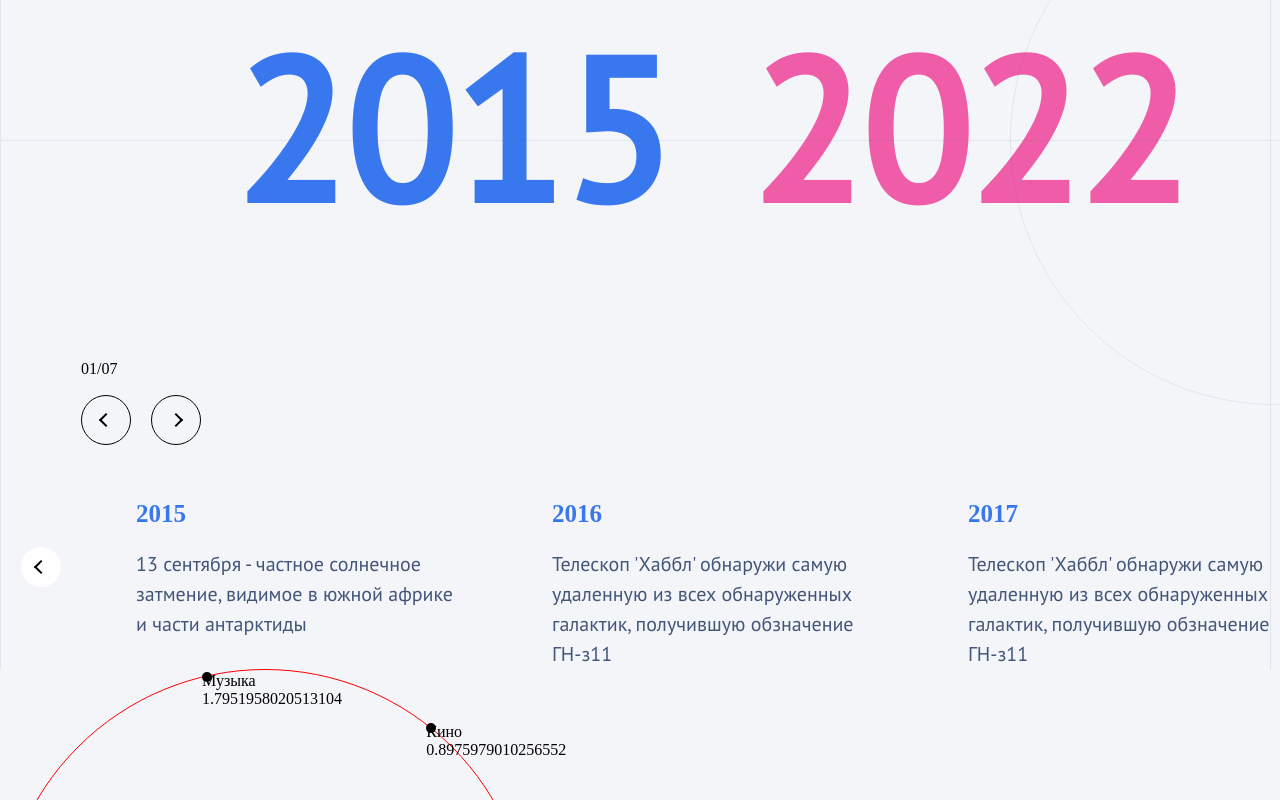
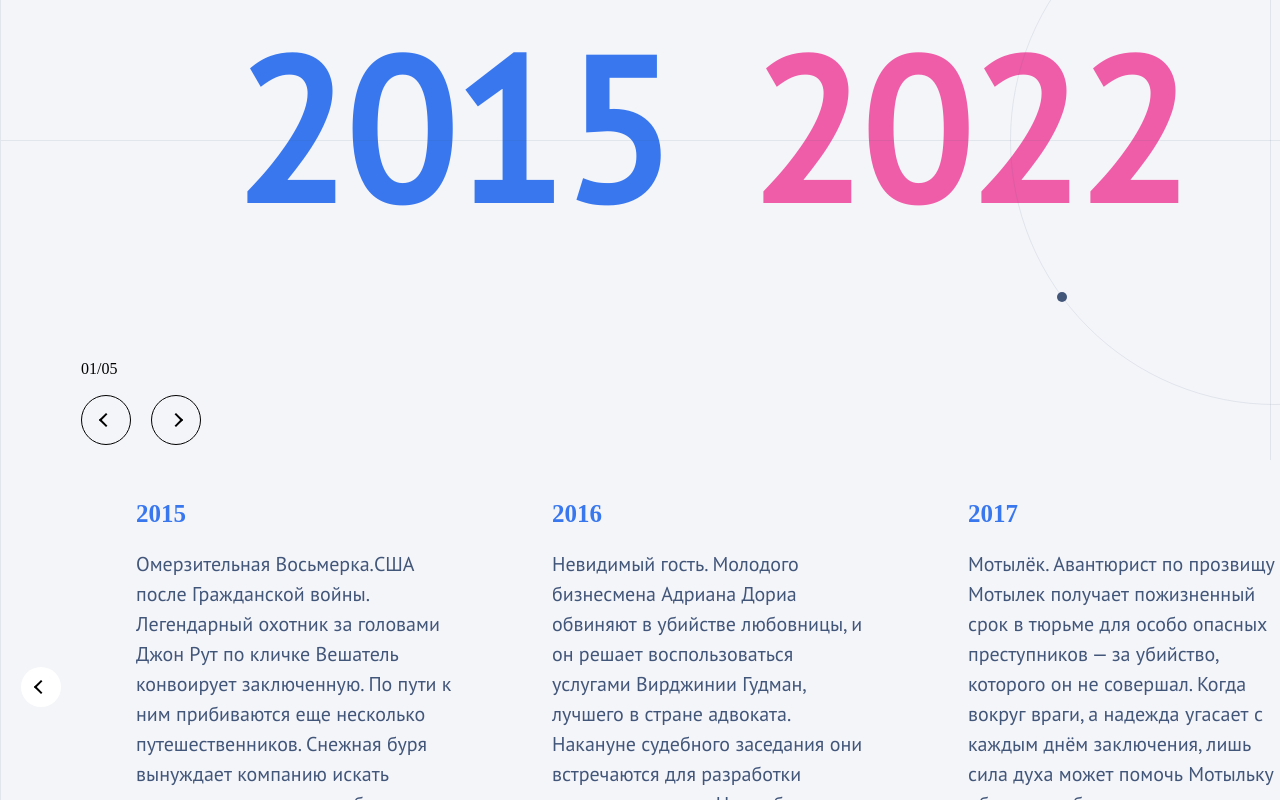
Before and after one commit to Maloilal/SliderTask, a React app: page / in a window 1280 px wide. Shown: the part 340-1140 px from the top of the page. Built offline with nearby package versions, Linux system fonts and the light colour scheme.

Commit message:
Fix style and add text

```diff
--- a/src/components/SelectWheel.tsx
+++ b/src/components/SelectWheel.tsx
@@ -1,10 +1,11 @@
 import React, { useState, useEffect } from "react";
 import styled from "styled-components";
+import { MiddleCircle } from "./SliderStyle";
 
 const SelectWheelCircle = styled.div`
   width: 530px;
   height: 530px;
-  border: 1px solid red;
+  border: 1px solid rgba(66, 86, 122, 0.1);
   border-radius: 50%;
   position: relative;
 `;
@@ -21,8 +22,29 @@ const SelectWheelDot = styled.div`
   position: absolute;
   width: 10px;
   height: 10px;
-  background: black;
+  background: #42567a;
   border-radius: 50%;
+  cursor: pointer;
+  transform: scale(1);
+  &:hover {
+    transform: scale(3);
+    background-color: #f4f5f9;
+    border: 1px solid #42567a;
+    transition-duration: 0.8s;
+    transition-property: transform;
+  }
+`;
+
+const SelectWheelLabel = styled.div`
+  position: absolute;
+  width: 100px;
+  height: 40px;
+  font-family: "PT Sans";
+  font-size: 20px;
+  font-weight: 700;
+  line-height: 30px;
+  text-align: left;
+  color: #42567a;
 `;
 
 export class SelectWheelItem {
@@ -103,14 +125,22 @@ export const SelectWheel = (props: SelectWheelProps) => {
 
   return (
     <SelectWheelCircle>
+      <SelectWheelCenter>
+        <SelectWheelLabel
+          style={{
+            top: itemsWithCoordinates[0].y - 40,
+            left: itemsWithCoordinates[0].x + 20,
+          }}
+        >
+          {selectedItem.title}
+        </SelectWheelLabel>
+      </SelectWheelCenter>
       <SelectWheelCenter style={{ transform: `rotate(${rotateDeg}deg)` }}>
         {itemsWithCoordinates.map((item, index) => (
           <SelectWheelDot
             style={{ top: item.y - 5, left: item.x - 5 }}
             onClick={() => handleDotClick(index)}
-          >
-            {item.title} {item.anglePI}
-          </SelectWheelDot>
+          ></SelectWheelDot>
         ))}
       </SelectWheelCenter>
     </SelectWheelCircle>
--- a/src/components/Slider.tsx
+++ b/src/components/Slider.tsx
@@ -107,13 +107,14 @@ export default function Slider(props: SliderProps) {
         />
         <VerticalVector />
         <MiddleVector />
-        <MiddleCircle />
+        <MiddleCircle>
+          <SelectWheel
+            items={selectWheelItems}
+            activeIndex={slideRef.current?.swiper.activeIndex || 0}
+            onIndexSelected={handleIndexSelected}
+          ></SelectWheel>
+        </MiddleCircle>
       </Wrapper>
-      <SelectWheel
-        items={selectWheelItems}
-        activeIndex={slideRef.current?.swiper.activeIndex || 0}
-        onIndexSelected={handleIndexSelected}
-      ></SelectWheel>
     </>
   );
 }
--- a/src/components/SliderStyle.tsx
+++ b/src/components/SliderStyle.tsx
@@ -114,7 +114,7 @@ export const VerticalVector = styled.div`
   top: 0;
   z-index: 101px;
   width: 1px;
-  height: 1010px;
+  height: 100vh;
   background-color: rgba(66, 86, 122, 0.1);
 `;
 export const MiddleVector = styled.div`
@@ -130,11 +130,9 @@ export const MiddleCircle = styled.div`
   position: absolute;
   left: 1010px;
   top: 215px;
-  z-index: 105px;
+  z-index: 105;
   width: 530px;
   height: 530px;
-  border: 1px solid rgba(66, 86, 122, 0.1);
-  border-radius: 50%;
 `;
 
 export const LeftArrow = styled.div`
--- a/src/index.tsx
+++ b/src/index.tsx
@@ -9,109 +9,91 @@ const App: React.FC = () => {
     new Slide("Кино", new Date("2015-01-16"), new Date("2022-01-16"), [
       new SubSlide(
         new Date("2015-01-01"),
-        "13 сентября - частное солнечное затмение, видимое в южной африке и части антарктиды"
+        "Омерзительная Восьмерка.США после Гражданской войны. Легендарный охотник за головами Джон Рут по кличке Вешатель конвоирует заключенную. По пути к ним прибиваются еще несколько путешественников. Снежная буря вынуждает компанию искать укрытие в лавке на отшибе..."
       ),
       new SubSlide(
         new Date("2016-01-01"),
-        "Телескоп 'Хаббл' обнаружи самую удаленную из всех обнаруженных галактик, получившую обзначение ГН-з11"
+        "Невидимый гость. Молодого бизнесмена Адриана Дориа обвиняют в убийстве любовницы, и он решает воспользоваться услугами Вирджинии Гудман, лучшего в стране адвоката. Накануне судебного заседания они встречаются для разработки стратегии защиты. Но чтобы выяснить правду, Вирджинии придется пойти на неожиданные меры."
       ),
       new SubSlide(
         new Date("2017-01-01"),
-        "Телескоп 'Хаббл' обнаружи самую удаленную из всех обнаруженных галактик, получившую обзначение ГН-з11"
+        "Мотылёк. Авантюрист по прозвищу Мотылек получает пожизненный срок в тюрьме для особо опасных преступников — за убийство, которого он не совершал. Когда вокруг враги, а надежда угасает с каждым днём заключения, лишь сила духа может помочь Мотыльку обрести свободу."
       ),
       new SubSlide(
         new Date("2018-01-01"),
-        "Телескоп 'Хаббл' обнаружи самую удаленную из всех обнаруженных галактик, получившую обзначение ГН-з11"
+        "Тихое место. История одной семьи, которая проживает в небольшой уединённой ферме в далёкой американской глубинке. У главных героев есть двое детей. Казалось бы, жизнь этих людей совершенно не отличается от жизни других таких семей. Но главные герои живут в доме, который наполнен ужасными монстрами, реагирующими … "
       ),
     ]),
     new Slide("Музыка", new Date("2017-01-16"), new Date("2021-01-16"), [
-      new SubSlide(new Date("2015-01-01"), "ssssssssssssss"),
-      new SubSlide(
-        new Date("2016-01-01"),
-        "Телескоп 'Хаббл' обнаружи самую удаленную из всех обнаруженных галактик, получившую обзначение ГН-з11"
-      ),
       new SubSlide(
         new Date("2017-01-01"),
-        "Телескоп 'Хаббл' обнаружи самую удаленную из всех обнаруженных галактик, получившую обзначение ГН-з11"
+        "12 февраля — 59-я ежегодная церемония вручения наград «Грэмми»Май — 62-й конкурс песни «Евровидение — 2017». Даты полуфиналов — 9 мая и 11 мая, финал конкурса состоялся 13 мая 2017 года.31 мая — в Москве открылся на новой площадке концертный клуб Алексея Козлова 1 августа — Леди Гага начала свой пятый концертный тур Joanne World Tour 8 — 14 сентября — 16-й конкурс молодых исполнителей «Новая волна» "
       ),
       new SubSlide(
         new Date("2018-01-01"),
-        "Телескоп 'Хаббл' обнаружи самую удаленную из всех обнаруженных галактик, получившую обзначение ГН-з11"
+        "Яндекс.Музыка подвела итоги 2017 года: Эд Ширан и другие фавориты пользователей6 декабря 2018 В целом люди чуть больше слушают иностранную музыку: в общероссийском топ-10 четыре трека на русском языке против шести зарубежных.Общероссийский топ-10 треков:Ed Sheeran — «Shape of You» Burito — «По волнам»Imagine Dragons — «Believer»Luis Fonsi feat. Daddy Yankee — «Despacito»Грибы — «Тает лёд»LOBODA — «случайная»Charlie Puth — «Attention»"
       ),
-    ]),
-    new Slide("Книги", new Date("2019-01-01"), new Date("2020-01-01"), [
-      new SubSlide(new Date("2015-01-01"), "pppppppppppppppppppppppppppp"),
       new SubSlide(
         new Date("2019-01-01"),
-        "Телескоп 'Хаббл' обнаружи самую удаленную из всех обнаруженных галактик, получившую обзначение ГН-з11"
-      ),
-      new SubSlide(
-        new Date("2020-01-01"),
-        "Телескоп 'Хаббл' обнаружи самую удаленную из всех обнаруженных галактик, получившую обзначение ГН-з11"
+        "200 лет — Жак Оффенбах, дирижёр, композитор 180 лет — Модест Мусоргский, композитор, пианист 120 лет — Дюк Эллингтон, аранжировщик, композитор, пианист 120 лет — Дмитрий Покрасс, композитор, народный артист СССР 110 лет — Борис Мокроусов, композитор 100 лет — Юрий Силантьев, дирижёр, композитор, народный артист СССР 100 лет — Нэт Кинг Коул, джазовый пианист, певец 90 лет — Джерри Голдсмит, композитор, пианист 50 лет — Олег Яковлев, певец, актёр, поэт-песенник, композитор, телеведущий (Иванушки International) (ум. 2017)"
       ),
       new SubSlide(
         new Date("2021-01-01"),
-        "Телескоп 'Хаббл' обнаружи самую удаленную из всех обнаруженных галактик, получившую обзначение ГН-з11"
+        "Юбилеи коллективов 60 лет — The Beach Boys 50 лет — Eagles 40 лет — Metallica, The Bangles, Mötley Crüe 30 лет — Oasis 20 лет — Алиби, СКАЙ 10 лет — The Hardkiss"
       ),
     ]),
-    new Slide("Космос", new Date("2015-01-01"), new Date("2018-01-01"), [
-      new SubSlide(new Date("2015-01-01"), "ddddddddddddddddd"),
+    new Slide("Открытия", new Date("2006-01-01"), new Date("2009-01-01"), [
       new SubSlide(
-        new Date("2016-01-01"),
-        "Телескоп 'Хаббл' обнаружи самую удаленную из всех обнаруженных галактик, получившую обзначение ГН-з11"
+        new Date("2006-01-01"),
+        " 22 августа — в Белоруссии начались археологические раскопки по поиску следов неизвестного ранее города Казимир. 24 августа — Плутон лишён статуса планеты и причислен к карликовым планетам (см. XXVI Ассамблея Международного астрономического союза). 7 сентября — Частное лунное затмение в южном полушарии (фаза 0,18)[1]. 13 сентября — Карликовой планете 2003 UB313 присвоено имя Эрида. 2 сентября — Кольцеобразное солнечное затмение (максимальная фаза 0,9352)[4]."
       ),
       new SubSlide(
-        new Date("2017-01-01"),
-        "Телескоп 'Хаббл' обнаружи самую удаленную из всех обнаруженных галактик, получившую обзначение ГН-з11"
+        new Date("2007-01-01"),
+        "Премия Бальцана Нанотехнологии: Сумио Иидзима (Япония). Исследования врождённого иммунитета: Брюс Бётлер (США) и Жюль Офман (Франция). История европейской литературы XI—XV вв.: Мишель Зенк (Франция). Международное право после 1945 года: Розалин Хиггинс (Великобритания). Человечество, мир и братство между народами: Карлхайнц Бём (Австрия)."
       ),
       new SubSlide(
-        new Date("2018-01-01"),
-        "Телескоп 'Хаббл' обнаружи самую удаленную из всех обнаруженных галактик, получившую обзначение ГН-з11"
+        new Date("2008-01-01"),
+        "7 февраля — Кольцеобразное солнечное затмение (максимальная фаза 0,965)[1]. 21 февраля — Полное лунное затмение в южном полушарии (фаза 1,11)[2] 1 августа — Полное солнечное затмение, которое можно было наблюдать на территории России (максимальная фаза 1,0394)[3]. 16 августа — Частное лунное затмение в экваториальной зоне Земли (фаза 1,11)[2]"
+      ),
+      new SubSlide(
+        new Date("2009-01-01"),
+        "24 февраля — комета Лулинь приблизилась к Земле на наименьшее расстояние, достигнув по яркости пятой звёздной величины[3].10 марта — президент США Барак Обама снял все ограничения на проведение исследований стволовых клеток эмбриона человека в США[4].4 июня — Роснаука открыла единый федеральный интернет портал по нанотехнологиям — [1]23 июля — на медицинской пресс-конференции в Германии было объявлено об первой в мире успешной пересадке рук[5].Июль — запущен проект «Коннектом Человека» для описания карты связей человеческого мозг"
       ),
     ]),
-    new Slide("Открытия", new Date("2015-01-01"), new Date("2018-01-01"), [
-      new SubSlide(new Date("2015-01-01"), "ddddddddddddddddd"),
+    new Slide("Политика", new Date("2007-01-01"), new Date("2012-01-01"), [
       new SubSlide(
-        new Date("2016-01-01"),
-        "Телескоп 'Хаббл' обнаружи самую удаленную из всех обнаруженных галактик, получившую обзначение ГН-з11"
+        new Date("2007-01-01"),
+        "Он скоропостижно скончался в понедельник 23 апреля в результате прогрессирования сердечно-сосудистой недостаточности. Ельцин был похоронен с высшими почестями на Новодевичьем кладбище в Москве."
       ),
       new SubSlide(
-        new Date("2017-01-01"),
-        "Телескоп 'Хаббл' обнаружи самую удаленную из всех обнаруженных галактик, получившую обзначение ГН-з11"
+        new Date("2009-01-01"),
+        "Благодаря экономическому кризису, в 2009 году на свет появилась новая неформальная, но от того не менее влиятельная структура - Большая двадцатка. Почему именно 20, а не 15 или 40 государств получили от американцев - а именно они собирали первую конференцию, - право решать экономическую судьбу планеты, не совсем ясно. О том, почему эту двадцатку назвали Большой - ведь, по этой логике, должна существовать как минимум двадцатка маленькая и двадцатка средняя, можно фантазировать долго. Но факт остается фактом - Большая двадцатка состоялась. И в дальнейшем именно этот формат экономических, а в будущем и политических дискуссий станет определяющим для глобального мироустройства."
       ),
       new SubSlide(
-        new Date("2018-01-01"),
-        "Телескоп 'Хаббл' обнаружи самую удаленную из всех обнаруженных галактик, получившую обзначение ГН-з11"
+        new Date("2010-01-01"),
+        "12 января Гаити сотрясло мощное землетрясение. В результате погибло по меньшей мере 220 тыс. человек, столица Порт-о-Пренс и другие города оказались сильно разрушены, инфраструктура страны – почти полностью уничтожена. Международные доноры пообещали выделить на восстановление Гаити более 5 млрд долларов"
+      ),
+      new SubSlide(
+        new Date("2012-01-01"),
+        "В течение всего 2012 года в Сирии продолжилось вооруженное противостояние между правительственными войсками и мятежниками, которые добиваются свержения режима президента Башара Асада. По данным ООН, с начала конфликта в этой стране уже погибли более 30 тысяч человек."
       ),
     ]),
-    new Slide("Политика", new Date("2015-01-01"), new Date("2018-01-01"), [
-      new SubSlide(new Date("2015-01-01"), "ddddddddddddddddd"),
+    new Slide("Культура", new Date("2001-01-01"), new Date("2005-01-01"), [
       new SubSlide(
-        new Date("2016-01-01"),
-        "Телескоп 'Хаббл' обнаружи самую удаленную из всех обнаруженных галактик, получившую обзначение ГН-з11"
+        new Date("2001-01-01"),
+        "Независимая литературная премия «Дебют»: номинация «Крупная проза» — Сергей Шаргунов за повесть «Малыш наказан»; номинация «Малая проза» — Денис Осокин за цикл рассказов «Ангелы и революция»; номинация «Поэзия» — Наталья Стародубцева за цикл стихотворений; номинация «Драматургия» — Светлана Савина за пьесу «Скрипка и немножко нервно»; номинация «Юмор в литературе» — Анастасия Копман за цикл иронических миниатюр."
       ),
       new SubSlide(
-        new Date("2017-01-01"),
-        "Телескоп 'Хаббл' обнаружи самую удаленную из всех обнаруженных галактик, получившую обзначение ГН-з11"
+        new Date("2003-01-01"),
+        "Премия имени П. П. Бажова: Сергей Беляков — за цикл литературно-поэтических работ; Алексей Иванов — за краеведческую работу «Вниз по реке Теснин»; Валерий Исхаков — за роман «Жизнь ни о чём»; Николай Мережников — за две подборки стихов в журнале «Урал»; Арсен Титов — за рассказы «Кавказские новеллы»."
       ),
       new SubSlide(
-        new Date("2018-01-01"),
-        "Телескоп 'Хаббл' обнаружи самую удаленную из всех обнаруженных галактик, получившую обзначение ГН-з11"
-      ),
-    ]),
-    new Slide("Отдых", new Date("2015-01-01"), new Date("2018-01-01"), [
-      new SubSlide(new Date("2015-01-01"), "ddddddddddddddddd"),
-      new SubSlide(
-        new Date("2016-01-01"),
-        "Телескоп 'Хаббл' обнаружи самую удаленную из всех обнаруженных галактик, получившую обзначение ГН-з11"
+        new Date("2004-01-01"),
+        "Независимая литературная премия «Дебют»: номинация «Крупная проза» — Владимир Лорченков за роман «Хора на выбывание». номинация «Малая проза» — Николай Епихин за подборку рассказов. номинация «Поэзия» — Марианна Гейде за цикл стихотворений. номинация «Драматургия» — Ксения Жукова за пьесу «Случайности». номинация «Фантастика» — Александр Силаев за повесть «Армия Гутэнтака»."
       ),
       new SubSlide(
-        new Date("2017-01-01"),
-        "Телескоп 'Хаббл' обнаружи самую удаленную из всех обнаруженных галактик, получившую обзначение ГН-з11"
-      ),
-      new SubSlide(
-        new Date("2018-01-01"),
-        "Телескоп 'Хаббл' обнаружи самую удаленную из всех обнаруженных галактик, получившую обзначение ГН-з11"
+        new Date("2005-01-01"),
+        "Независимая литературная премия «Дебют»: номинация «Крупная проза» — Дмитрий Фалеев, за повесть «Холодное пиво в солнечный полдень»; номинация «Малая проза» — Александр Снегирёв за подборку рассказов; номинация «Поэзия» — Алла Горбунова за подборку стихотворений;"
       ),
     ]),
   ];
```
